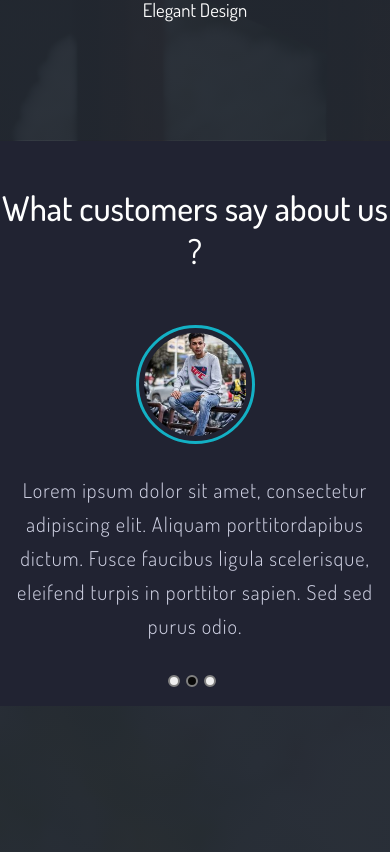
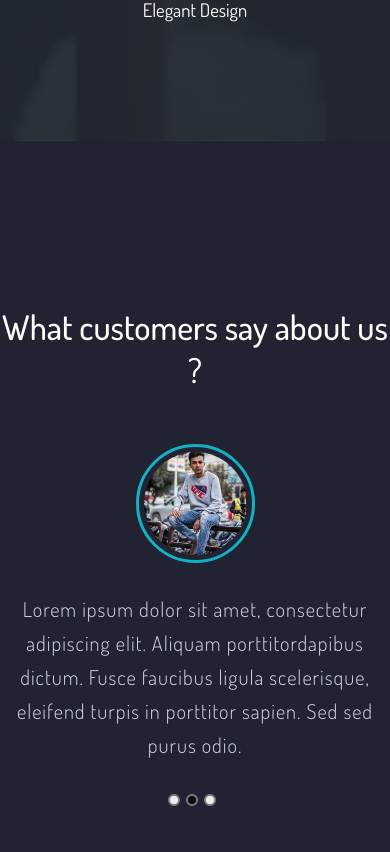
Before and after one commit to Trostrum/Trostrum-React, a React (Create React App) app: page / in a window 390 px wide. Shown: the part 6172-7024 px from the top of the page. Built offline with nearby package versions, Linux system fonts and the light colour scheme.

Commit message:
Fix testimonials

```diff
--- a/src/components/Testimonials/Testimonials.scss
+++ b/src/components/Testimonials/Testimonials.scss
@@ -3,14 +3,17 @@
   padding-top: 8rem;
   padding-bottom: 8rem;
   text-align: center;
+
   h2 {
     font-size: 30px;
     font-weight: 500;
     color: #ffffff;
   }
+
   .testimonial {
     padding: 2.7rem 0;
     margin-top: -1.3rem;
+
     p {
       font-size: 1.2rem;
       width: 55%;
@@ -20,6 +23,7 @@
       font-weight: 300;
       color: #cfd1e3;
     }
+
     img {
       border-radius: 50%;
       width: 7rem;
@@ -33,7 +37,6 @@
 
 @media (max-width: 1100px) {
   .testimonials-wrapper {
-    padding: 2rem 0;
     .testimonial {
       p {
         width: 80%;
@@ -46,16 +49,17 @@
 
 @media (max-width: 800px) {
   .testimonials-wrapper {
-    padding: 1rem 0;
     h2 {
       font-size: 2rem;
     }
+
     p {
       font-size: 1rem;
       width: 90%;
       margin: auto;
       margin-top: 1rem;
     }
+
     .testimonial {
       p {
         width: 95%;
```
